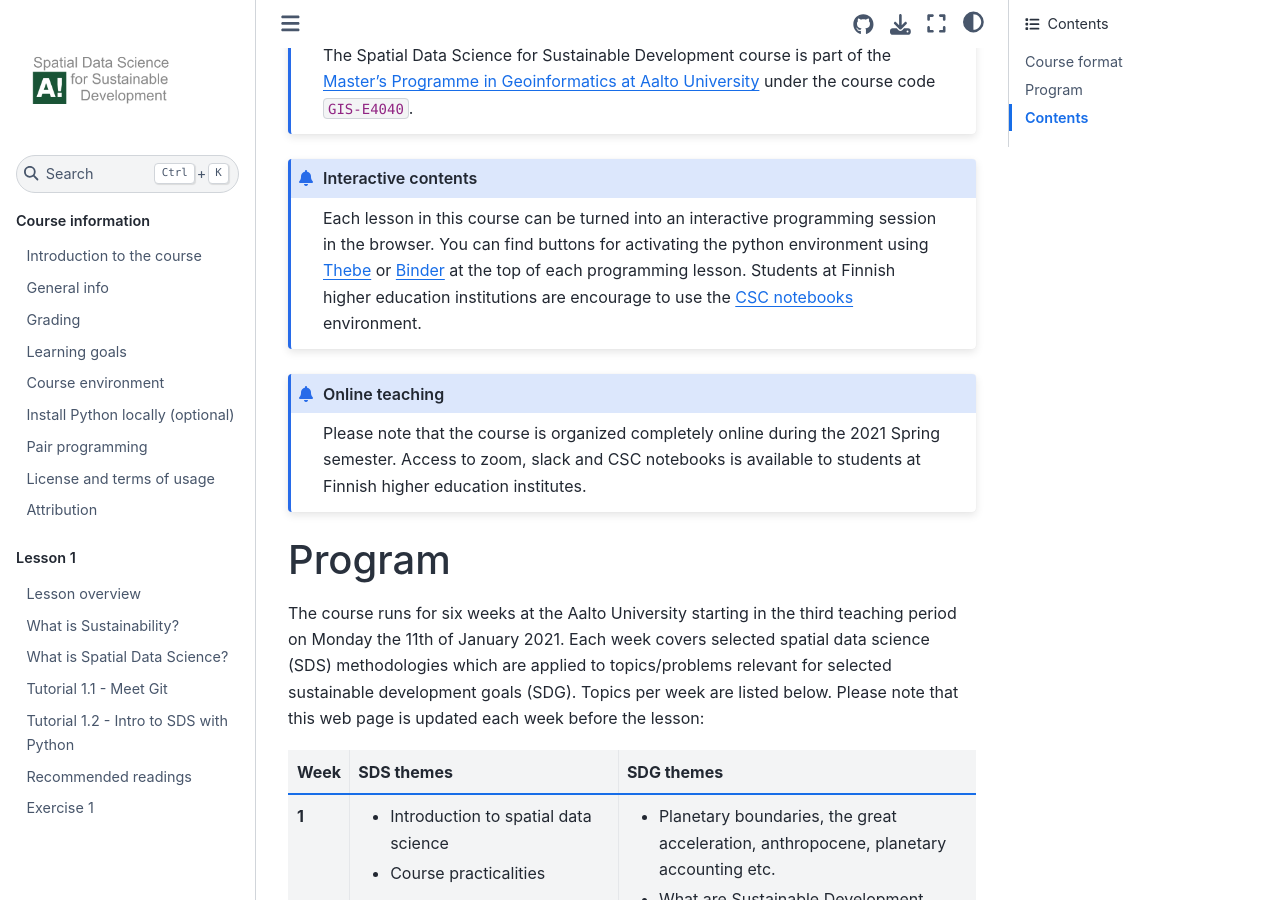
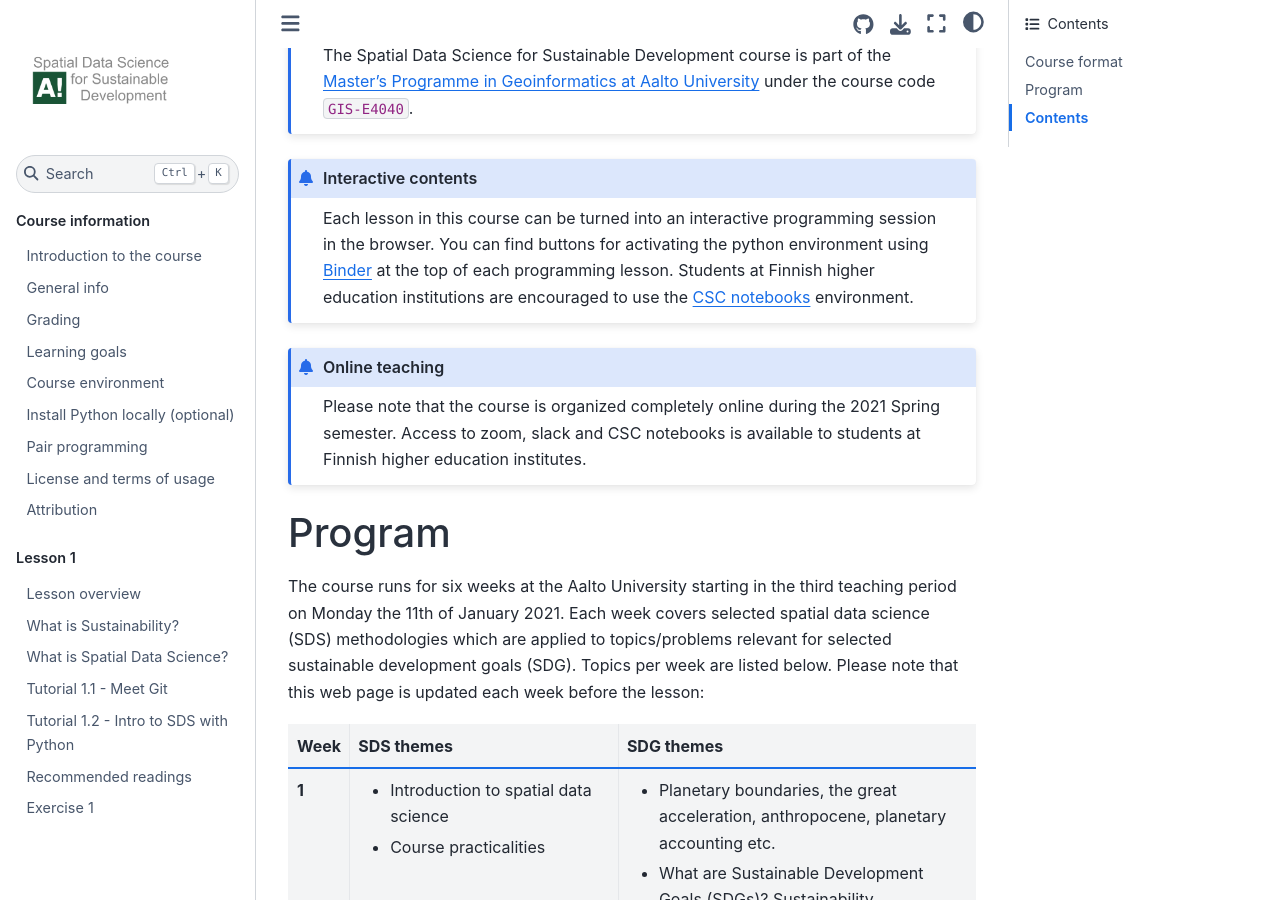
Before and after one commit to AaltoGIS/Sustainability-GIS, a Sphinx documentation site: the page built from source/index.rst, in a window 1280 px wide and 900 px high, scrolled down 2222 px. Built offline with Sphinx 7.4.7 and the Sphinx Book theme 1.1.4, drawn with Linux system fonts in a browser that asks for light colours; pages that are not in the unit, such as notebooks, are missing from menus.

Commit message:
Minor edits

```diff
--- a/source/index.rst
+++ b/source/index.rst
@@ -71,9 +71,8 @@ completed individually and must clearly reflect your own work (in short, don’t
 .. admonition:: Interactive contents
 
     Each lesson in this course can be turned into an interactive programming session in the browser.
-    You can find buttons for activating the python environment using `Thebe <https://thebe.readthedocs.io/en/latest/>`__
-    or `Binder <https://mybinder.readthedocs.io/en/latest/>`__ at the top of each programming lesson. Students at Finnish
-    higher education institutions are encourage to use the `CSC notebooks <https://notebooks.csc.fi/>`__ environment.
+    You can find buttons for activating the python environment using `Binder <https://mybinder.readthedocs.io/en/latest/>`__ at the top of each programming lesson.
+    Students at Finnish higher education institutions are encouraged to use the `CSC notebooks <https://notebooks.csc.fi/>`__ environment.
 
 .. admonition:: Online teaching
 
```
